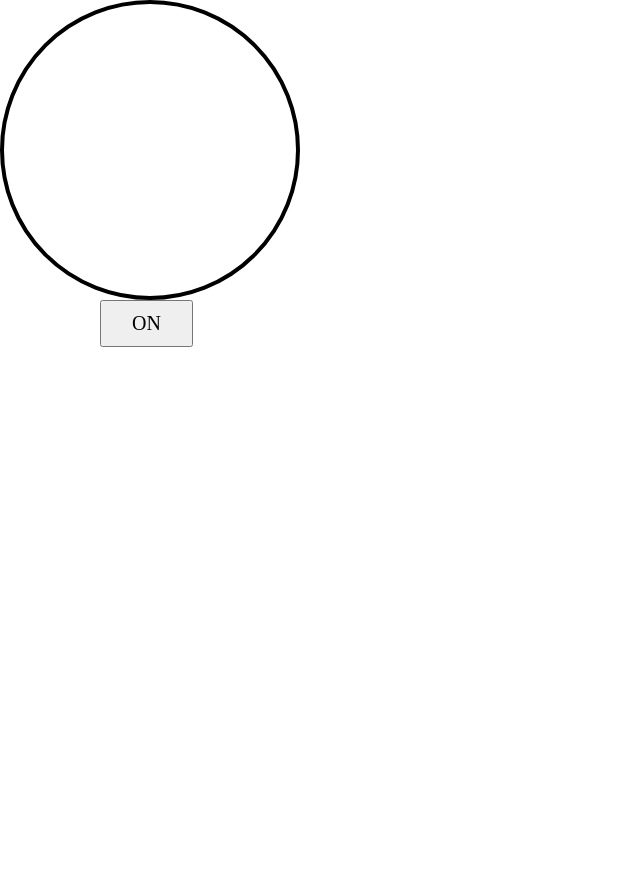
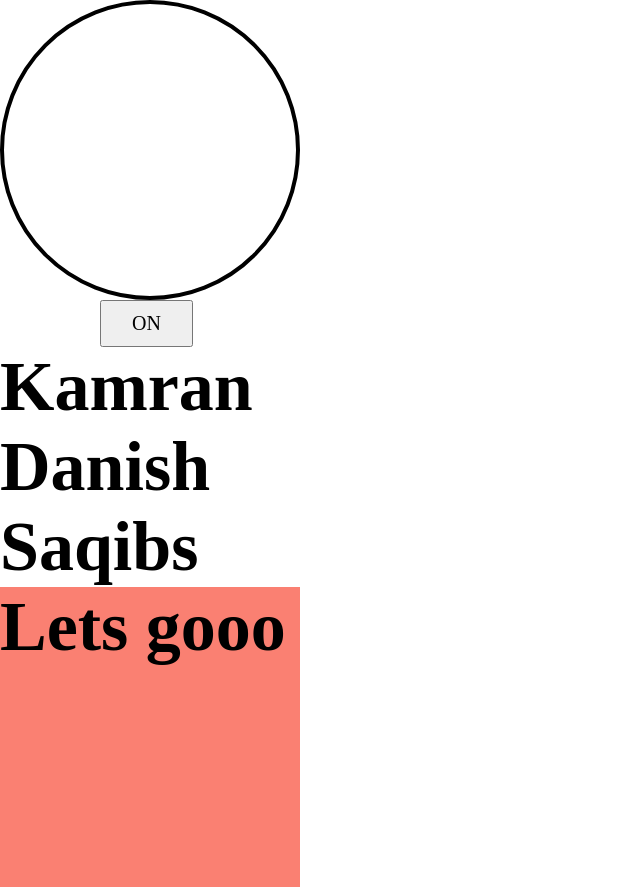
Before and after one commit to malik-kamran-mushtaq/javascript-projects, a plain HTML site: page 01_DOM_Basics/index.html in a window 1280 px wide. Shown: the whole page, without its empty margins (0-640 px from the left). Before the commit the page ends 800 px from the top, so only its background shows below. Drawn offline with Linux system fonts and the light colour scheme.

Commit message:
DOM Basics

```diff
--- a/01_DOM_Basics/index.html
+++ b/01_DOM_Basics/index.html
@@ -9,6 +9,14 @@
 <body>
     <div id="bulb"></div>
     <button>ON</button>
+
+    <h1>Kamran</h1>
+    <h1>Danish</h1>
+    <h1>Saqibs</h1>
+
+    <div id="box">
+
+    </div>
     <script src="script.js"></script>
 </body>
 </html>
--- a/01_DOM_Basics/script.js
+++ b/01_DOM_Basics/script.js
@@ -1,5 +1,7 @@
 let bulb = document.querySelector("#bulb")
 let btn = document.querySelector("button")
+
+let box = document.querySelector("#box")
 
 let flag = 0;
 btn.addEventListener("click", () => {
@@ -12,3 +14,13 @@ btn.addEventListener("click", () => {
     }
 
 })
+
+// h1
+let h = document.querySelectorAll("h1")
+h.forEach((e) => {      // forEach on the NodeList
+    console.log(e);
+})
+
+//+++++++++++
+box.innerHTML = "<h1>Lets gooo</h1>"
+// box.textContent = "<h1>Lets gooo</h1>"
--- a/01_DOM_Basics/style.css
+++ b/01_DOM_Basics/style.css
@@ -22,3 +22,14 @@ button {
     font-size: 20px;
     margin-left: 100px;
 }
+
+h1 {
+    font-size: 70px;
+    font-weight: 800;
+}
+
+#box {
+    height: 300px;
+    width: 300px;
+    background-color: salmon;
+}
```
